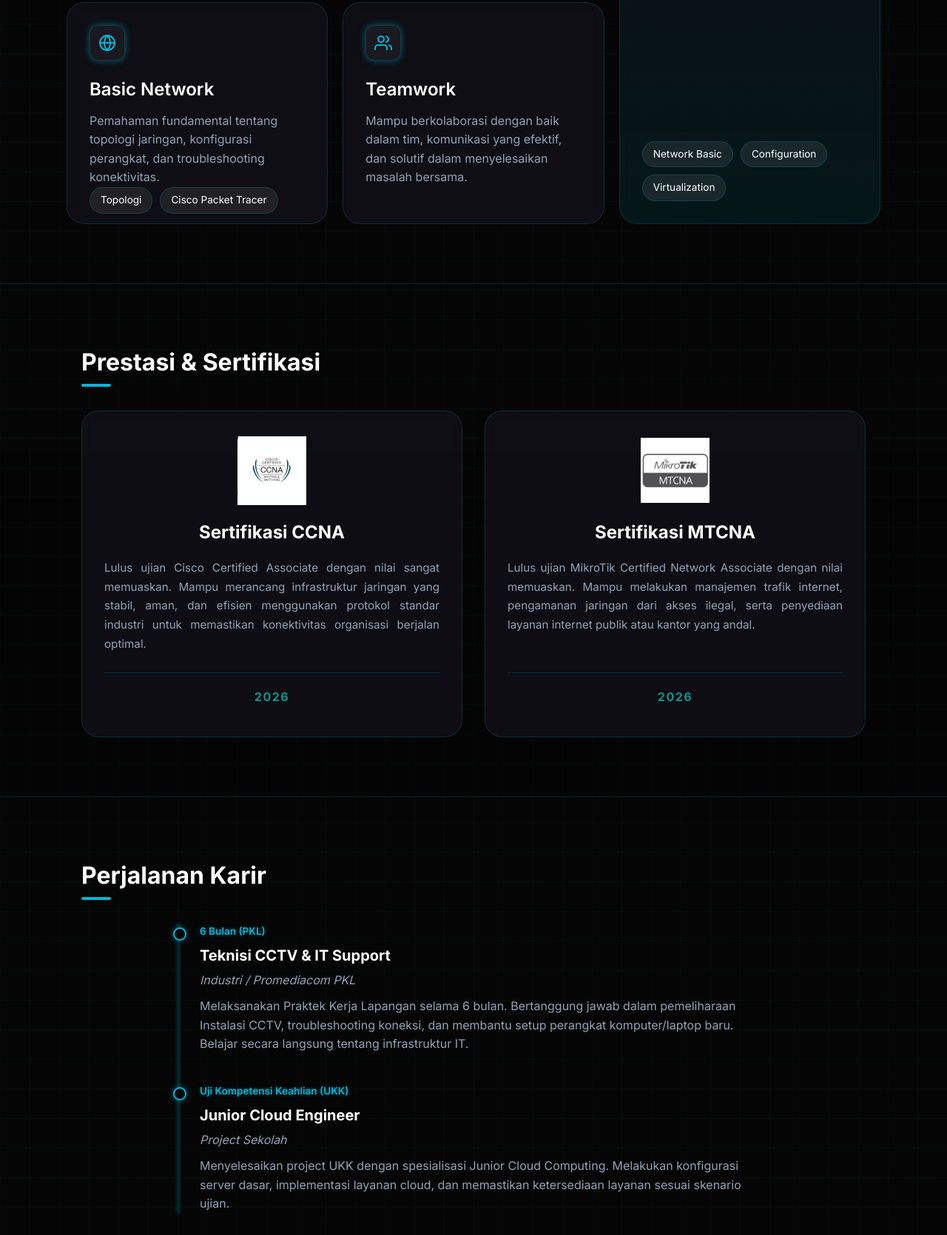
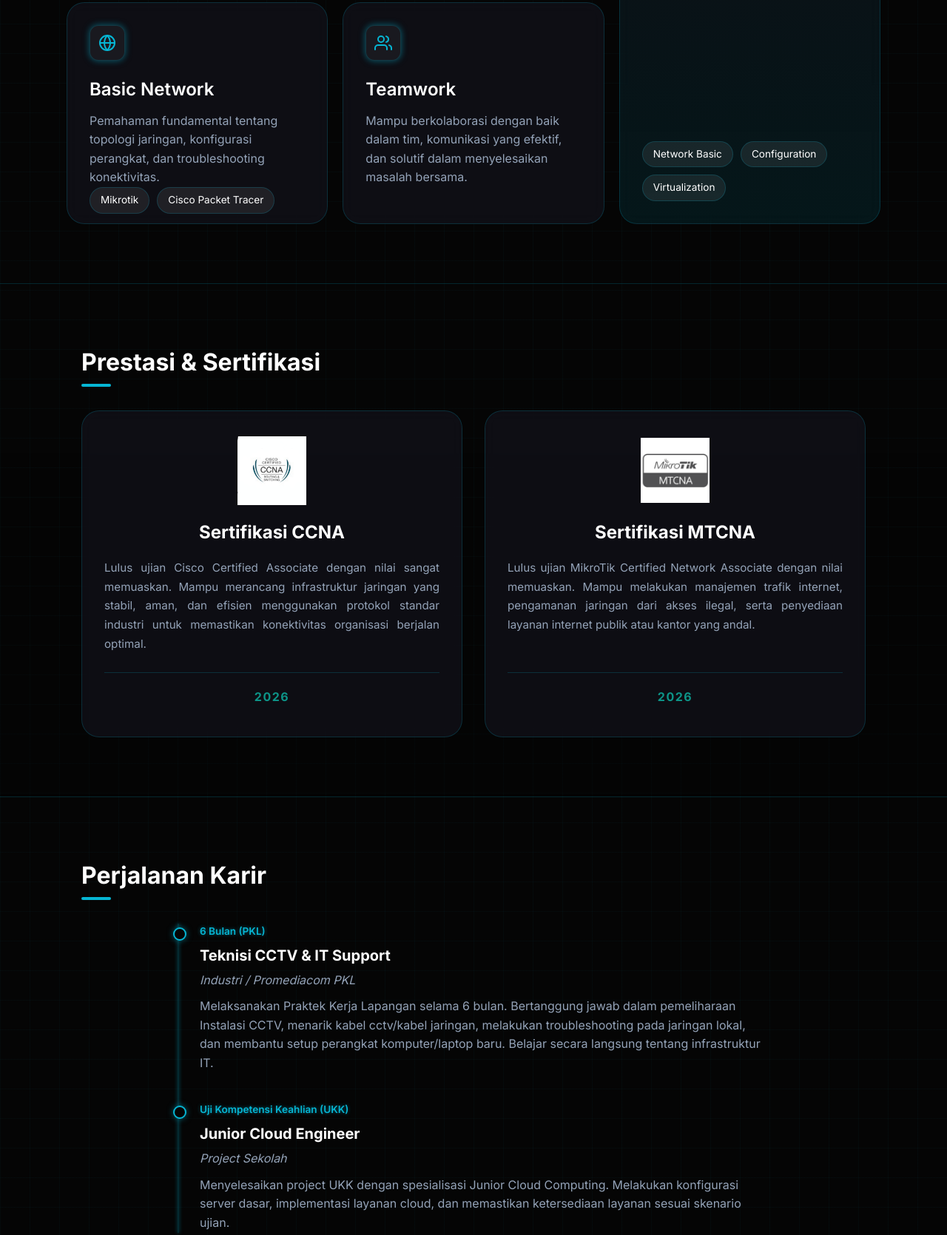
Before and after one commit to teraaaa-it/portofolio2, a plain HTML site: page index.html in a window 1280 px wide. Shown: the part 1208-2878 px from the top of the page at 74% size. Drawn offline with Linux system fonts and the light colour scheme.

Commit message:
Update index.html

```diff
--- a/index.html
+++ b/index.html
@@ -839,7 +839,7 @@
                     <p class="card-text">Pemahaman fundamental tentang topologi jaringan, konfigurasi perangkat, dan troubleshooting konektivitas.</p>
                 </div>
                 <div class="skill-tag-container">
-                    <span class="skill-tag">Topologi</span>
+                    <span class="skill-tag">Mikrotik</span>
                     <span class="skill-tag">Cisco Packet Tracer</span>
                 </div>
             </div>
@@ -903,7 +903,7 @@
                     <h3 class="timeline-role">Teknisi CCTV & IT Support</h3>
                     <p class="timeline-company">Industri / Promediacom PKL</p>
                     <p class="card-text">
-                        Melaksanakan Praktek Kerja Lapangan selama 6 bulan. Bertanggung jawab dalam pemeliharaan Instalasi CCTV, troubleshooting koneksi, dan membantu setup perangkat komputer/laptop baru. Belajar secara langsung tentang infrastruktur IT.
+                        Melaksanakan Praktek Kerja Lapangan selama 6 bulan. Bertanggung jawab dalam pemeliharaan Instalasi CCTV, menarik kabel cctv/kabel jaringan, melakukan troubleshooting pada jaringan lokal, dan membantu setup perangkat komputer/laptop baru. Belajar secara langsung tentang infrastruktur IT.
                     </p>
                 </div>
 
```
